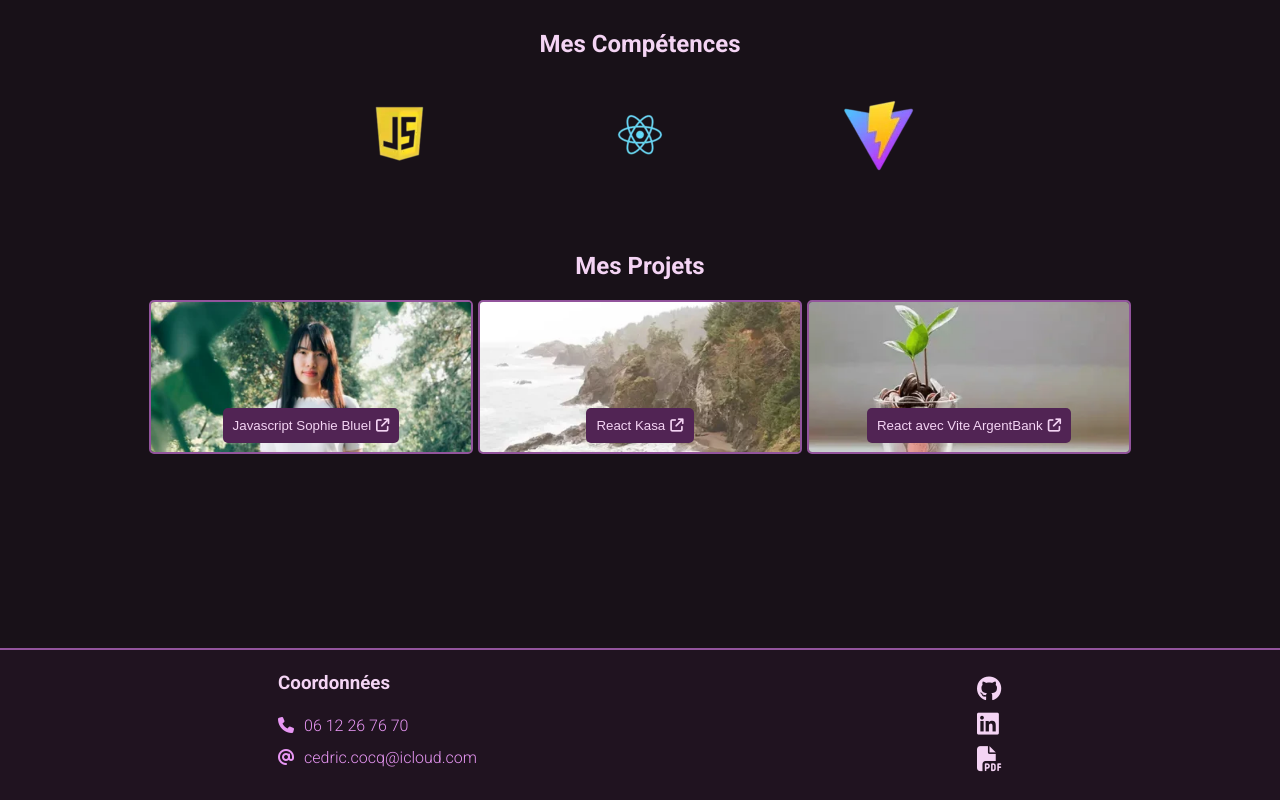
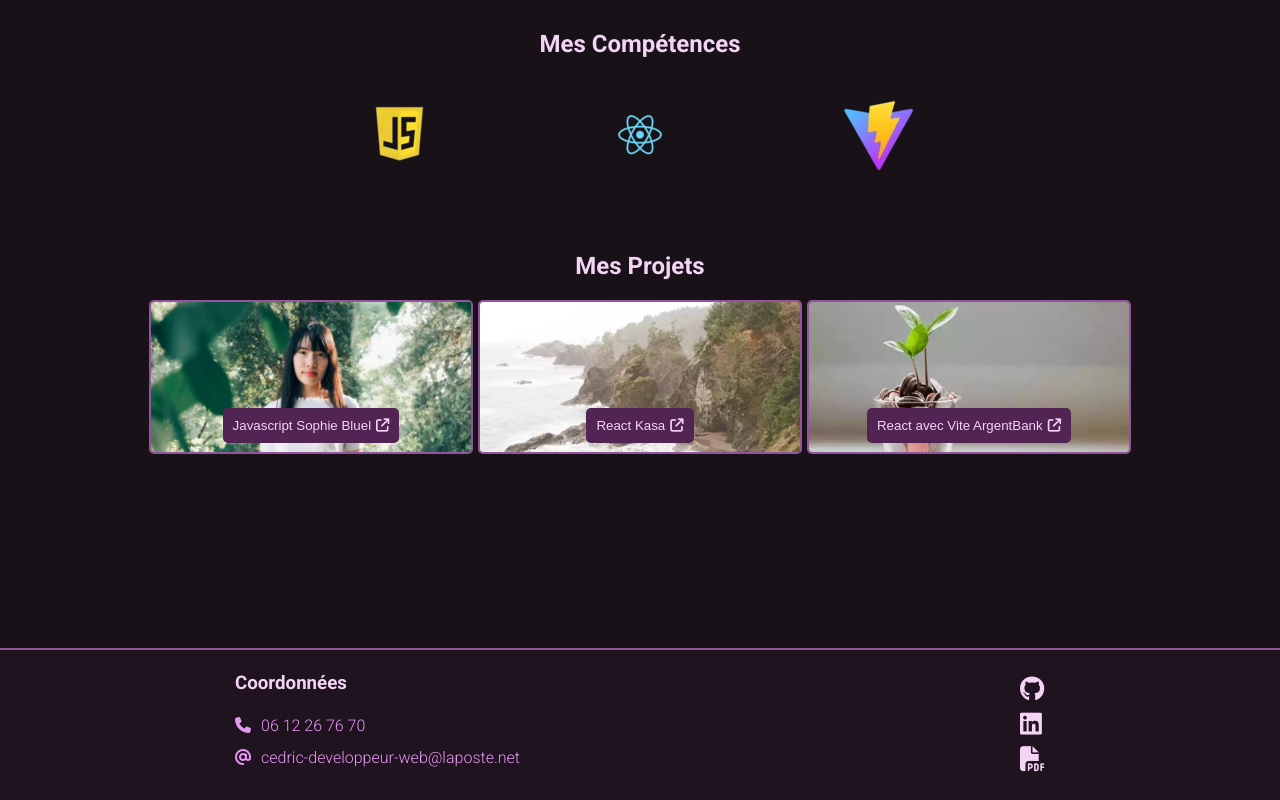
Before and after one commit to cedric-developpeur-web/ReactVite_Portfolio, a React (Vite) app in the folder front_end/: page / in a window 1280 px wide. Shown: the part 427-1227 px from the top of the page. Built offline with nearby package versions, Linux system fonts and the light colour scheme.

Commit message:
ajustement de la balise a pour le mailto + ajustement cv

```diff
--- a/front_end/src/component/footer/Footer.jsx
+++ b/front_end/src/component/footer/Footer.jsx
@@ -9,9 +9,6 @@ const Footer = () => {
 
 
   // fonction de redirection de lien vers une autre page web grace à blank
-  const mailto = () => {
-    window.open('mailto:{data.mail}', '_blank');
-  }
   const github = () => {
     window.open(data.webgithub, '_blank');
   }
@@ -27,9 +24,9 @@ const Footer = () => {
           <i className="fa-solid fa-phone"></i>
           <p>{data.number}</p>
         </div>
-        <div className='mail' onClick={mailto}>
+        <div className='mail'>
           <i className="fa-solid fa-at"></i>
-          <a>{data.mail}</a>
+          <a href={`mailto:${data.mail}`} target='blank' rel='noopener noreferrer'>{data.mail}</a>
         </div>
       </div>
       <div className='dispo_button'>
--- a/front_end/src/component/footer/footer.scss
+++ b/front_end/src/component/footer/footer.scss
@@ -37,14 +37,16 @@ footer {
       align-items: center;
       gap: 10px;
 
-      :hover {
-        cursor: pointer;
-        text-decoration: underline;
-      }
 
       a {
         color: $color_link;
         margin: 0;
+        text-decoration: none;
+
+        &:hover {
+          cursor: pointer;
+          text-decoration: underline;
+        }
       }
     }
   }
--- a/front_end/src/traductor/en.json
+++ b/front_end/src/traductor/en.json
@@ -13,9 +13,10 @@
      "footer":{
       "title": "Contact info",
       "number": "06 12 26 76 70",
-      "mail": "cedric.cocq@icloud.com",
+      "mail": "cedric-developpeur-web@laposte.net",
       "webgithub":"https://github.com/cedric-developpeur-web?tab=repositories",
-      "weblinkedin":"https://www.linkedin.com/in/cedric-cocq-b17253295/"
+      "weblinkedin":"https://www.linkedin.com/in/cedric-cocq-b17253295/",
+      "cv": "/assets/CV_developpeur.pdf"
     },
    "projets":{
       "description":"Projects",
--- a/front_end/src/traductor/fr.json
+++ b/front_end/src/traductor/fr.json
@@ -13,7 +13,7 @@
     "footer":{
       "title": "Coordonnées",
       "number": "06 12 26 76 70",
-      "mail": "cedric.cocq@icloud.com",
+      "mail": "cedric-developpeur-web@laposte.net",
       "webgithub":"https://github.com/cedric-developpeur-web?tab=repositories",
       "weblinkedin":"https://www.linkedin.com/in/cedric-cocq-b17253295/",
       "cv": "/assets/CV_developpeur.pdf"
```
Also changed, not shown: 1 other file (tests, documents, lock files or other folders).
